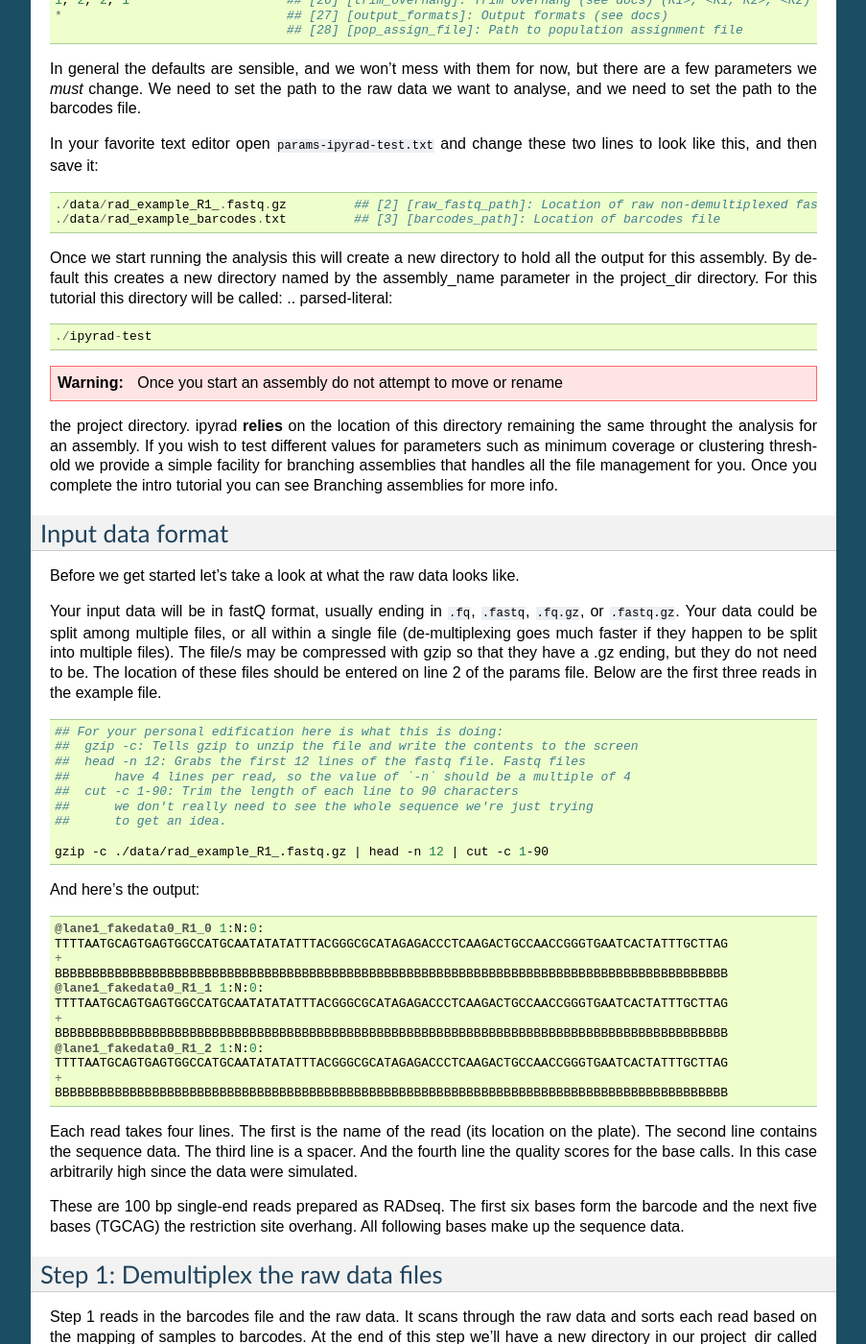
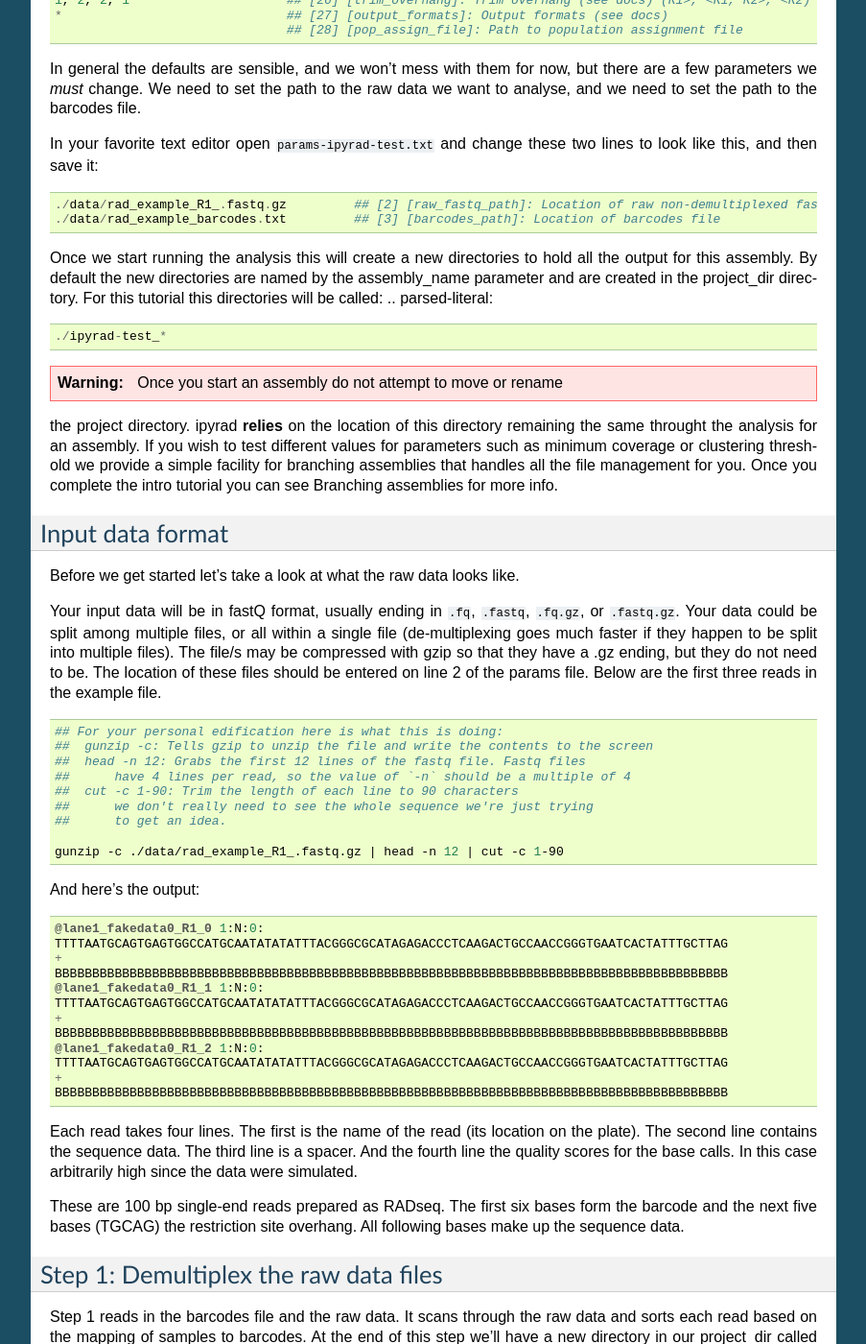
Before and after one commit to dereneaton/ipyrad, a Sphinx documentation site: the page built from docs/full_tutorial_CLI.rst, in a window 1280 px wide and 1400 px high, scrolled down 1539 px. Shown: the whole window at 96% size, without its empty margins (198-1101 px from the left). Built offline with Sphinx 7.4.7, drawn with Linux system fonts in a browser that asks for light colours; pages that are not in the unit, such as notebooks, are missing from menus; the version number is read from the project's files by our own code.

Commit message:
Update full_tutorial_CLI.rst
Correcting inaccuracies in the tutorial.

```diff
--- a/docs/full_tutorial_CLI.rst
+++ b/docs/full_tutorial_CLI.rst
@@ -112,12 +112,12 @@ to look like this, and then save it:
     ./data/rad_example_R1_.fastq.gz         ## [2] [raw_fastq_path]: Location of raw non-demultiplexed fastq files
     ./data/rad_example_barcodes.txt         ## [3] [barcodes_path]: Location of barcodes file
 
-Once we start running the analysis this will create a new directory to hold
-all the output for this assembly. By default this creates a new directory
-named by the assembly_name parameter in the project_dir directory. For this
-tutorial this directory will be called:
+Once we start running the analysis this will create a new directories to hold
+all the output for this assembly. By default the new directories
+are named by the assembly_name parameter and are created in the project_dir directory.
+For this tutorial this directories will be called:
 .. parsed-literal::
-    ./ipyrad-test
+    ./ipyrad-test_*
 
 .. warning:: Once you start an assembly do not attempt to move or rename
 the project directory. ipyrad **relies** on the location of this directory
@@ -142,14 +142,14 @@ the first three reads in the example file.
 .. code-block:: bash
 
     ## For your personal edification here is what this is doing:
-    ##  gzip -c: Tells gzip to unzip the file and write the contents to the screen
+    ##  gunzip -c: Tells gzip to unzip the file and write the contents to the screen
     ##  head -n 12: Grabs the first 12 lines of the fastq file. Fastq files
     ##      have 4 lines per read, so the value of `-n` should be a multiple of 4
     ##  cut -c 1-90: Trim the length of each line to 90 characters
     ##      we don't really need to see the whole sequence we're just trying
     ##      to get an idea.
 
-    gzip -c ./data/rad_example_R1_.fastq.gz | head -n 12 | cut -c 1-90
+    gunzip -c ./data/rad_example_R1_.fastq.gz | head -n 12 | cut -c 1-90
 
 And here's the output:
 
```
